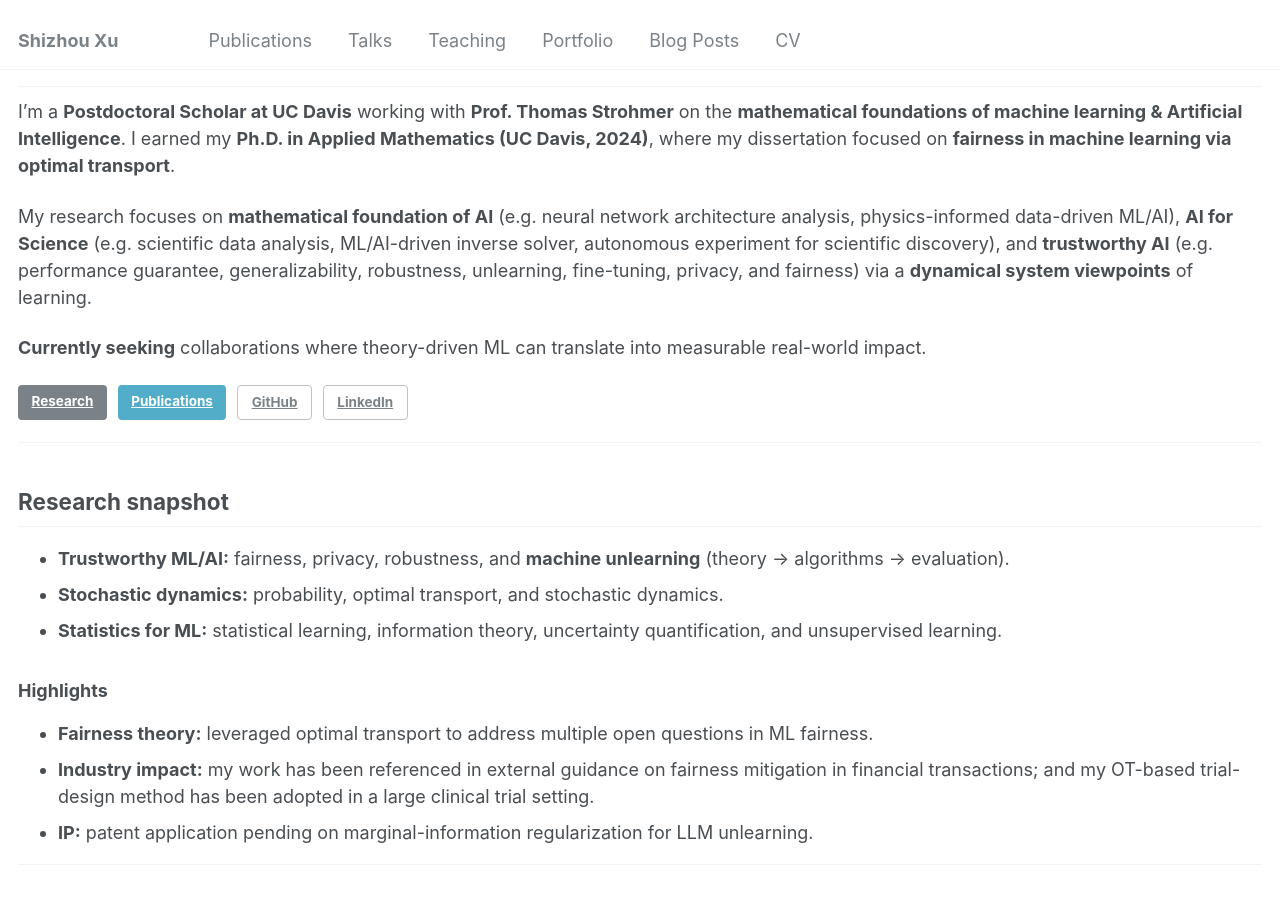
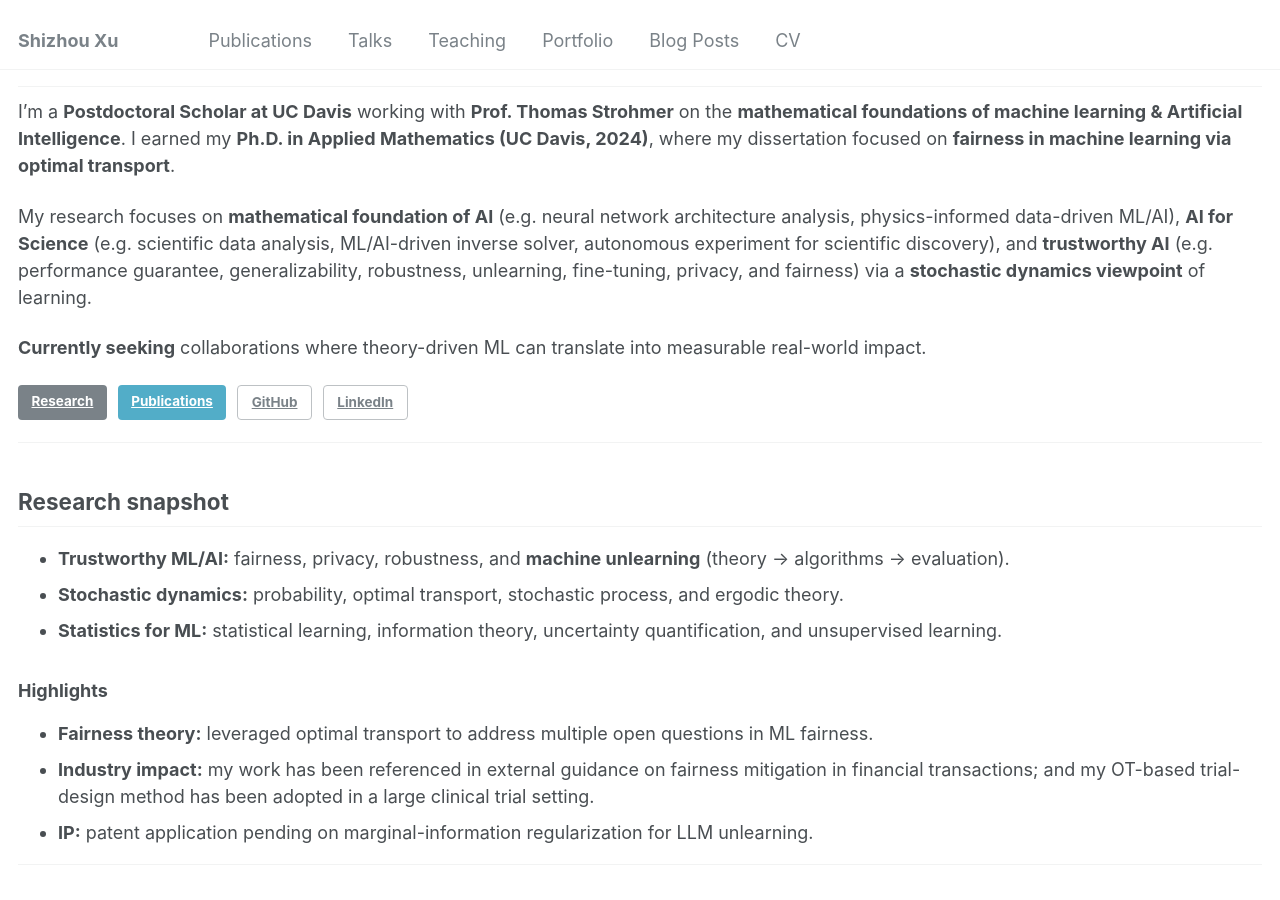
Before and after one commit to xushizhou/xushizhou.github.io, a Jekyll site: the page built from _pages/about.md, in a window 1280 px wide and 900 px high, scrolled down 497 px. Built offline with Jekyll 4.4.1, drawn with Linux system fonts in a browser that asks for light colours; grey boxes are pictures that could not be loaded.

Commit message:
Revise research focus and update snapshot details
Updated the description of research focus to reflect a shift from 'dynamical system viewpoints' to 'stochastic dynamics viewpoint'. Added 'stochastic process' and 'ergodic theory' to the research snapshot.

```diff
--- a/_pages/about.md
+++ b/_pages/about.md
@@ -26,7 +26,7 @@ header:
 
 I’m a **Postdoctoral Scholar at UC Davis** working with **Prof. Thomas Strohmer** on the **mathematical foundations of machine learning & Artificial Intelligence**. I earned my **Ph.D. in Applied Mathematics (UC Davis, 2024)**, where my dissertation focused on **fairness in machine learning via optimal transport**.
 
-My research focuses on **mathematical foundation of AI** (e.g. neural network architecture analysis, physics-informed data-driven ML/AI), **AI for Science** (e.g. scientific data analysis, ML/AI-driven inverse solver, autonomous experiment for scientific discovery), and **trustworthy AI** (e.g. performance guarantee, generalizability, robustness, unlearning, fine-tuning, privacy, and fairness) via a **dynamical system viewpoints** of learning.
+My research focuses on **mathematical foundation of AI** (e.g. neural network architecture analysis, physics-informed data-driven ML/AI), **AI for Science** (e.g. scientific data analysis, ML/AI-driven inverse solver, autonomous experiment for scientific discovery), and **trustworthy AI** (e.g. performance guarantee, generalizability, robustness, unlearning, fine-tuning, privacy, and fairness) via a **stochastic dynamics viewpoint** of learning.
 
 **Currently seeking** collaborations where theory-driven ML can translate into measurable real-world impact.
 
@@ -42,7 +42,7 @@ My research focuses on **mathematical foundation of AI** (e.g. neural network ar
 ## Research snapshot
 
 - **Trustworthy ML/AI:** fairness, privacy, robustness, and **machine unlearning** (theory → algorithms → evaluation).
-- **Stochastic dynamics:** probability, optimal transport, and stochastic dynamics.
+- **Stochastic dynamics:** probability, optimal transport, stochastic process, and ergodic theory.
 - **Statistics for ML:** statistical learning, information theory, uncertainty quantification, and unsupervised learning.
 
 ### Highlights
```
